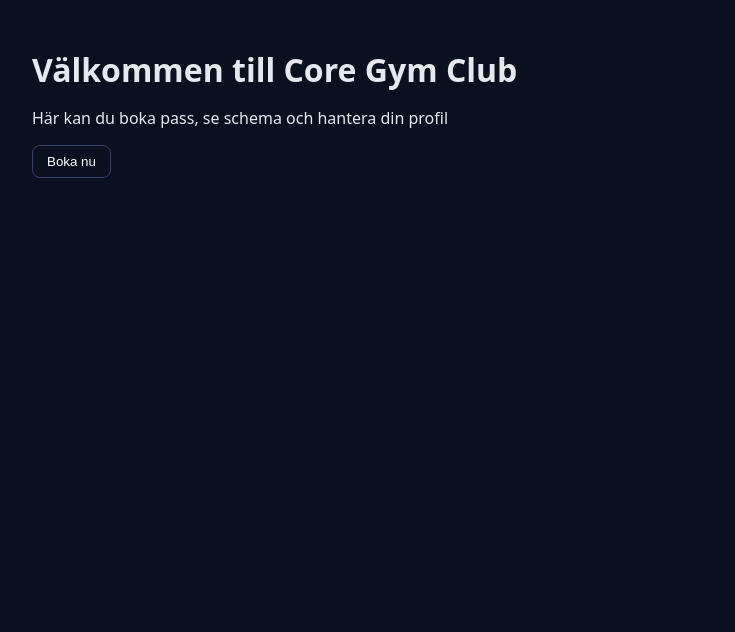
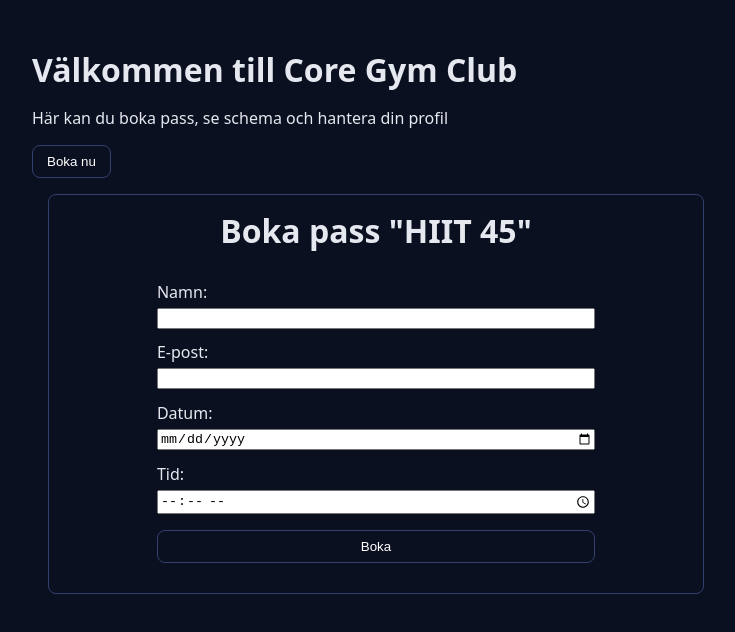
Before and after one commit to FantasticG5/frontend, a React (Vite) app: page / in a window 1280 px wide. Shown: the top 632 px of the page, without its empty margins (264-999 px from the left). Built offline with nearby package versions, Linux system fonts and the light colour scheme.

Commit message:
Add BookingForm component and styling

```diff
--- /dev/null
+++ b/src/components/BookingForm.jsx
@@ -0,0 +1,27 @@
+import React from 'react'
+
+const BookingForm = () => {
+  return (
+    <div className='booking-form-container'>
+        <h1>Boka pass "HIIT 45"</h1>
+        <form className='booking-form'>
+            <label htmlFor="name" className='booking-label'>Namn:</label>
+            <input type="text" id="name" name="name" required className='booking-input'/>
+
+            <label htmlFor="email" className='booking-label'>E-post:</label>
+            <input type="email" id="email" name="email" required className='booking-input'/>
+
+            <label htmlFor="date" className='booking-label'>Datum:</label>
+            <input type="date" id="date" name="date" required className='booking-input'/>
+
+            <label htmlFor="time" className='booking-label'>Tid:</label>
+            <input type="time" id="time" name="time" required className='booking-input'/>
+
+            <button type="submit" className='booking-button'>Boka</button>
+
+        </form>
+    </div>
+  )
+}
+
+export default BookingForm
--- a/src/pages/HomePage.jsx
+++ b/src/pages/HomePage.jsx
@@ -1,5 +1,6 @@
 import React from "react";
 import BookingButton from "../components/BookingButton";
+import BookingForm from "../components/BookingForm";
 
 export default function HomePage () {
 
@@ -10,6 +11,8 @@ export default function HomePage () {
 
         {/* Lägger den här tillfälligt tills man kan lägga den på korten */}
         <BookingButton buttonText="Boka nu" />
+
+        <BookingForm />
     </div>
   )
 }
--- a/src/styles.css
+++ b/src/styles.css
@@ -51,6 +51,43 @@ h1 { margin: 0 0 16px; }
   color: var(--muted);
 }
 
+.booking-form-container {
+  border: 1px solid #33406c;
+  padding: 14px;
+  border-radius: 8px;
+  display: flex;
+  flex-direction: column;
+  align-items: center;
+  margin: 1rem;
+  cursor: default;
+}
+
+.booking-form {
+  width: 70%;
+  display: flex;
+  flex-direction: column;
+}
+
+.booking-label {
+  padding: 0.8rem 0 0.3rem 0;
+}
+
+.booking-input {
+  cursor: text;
+}
+
+.booking-button {
+  margin: 1rem 0;
+  background: transparent;
+  color: #fff;
+  border: 1px solid #33406c;
+  padding: 8px 14px;
+  border-radius: 8px;
+  cursor: pointer;
+}
+
+.booking-button:hover { border-color: #4b5aa0; }
+
 .btn-book {
   background: transparent;
   color: #fff;
```
